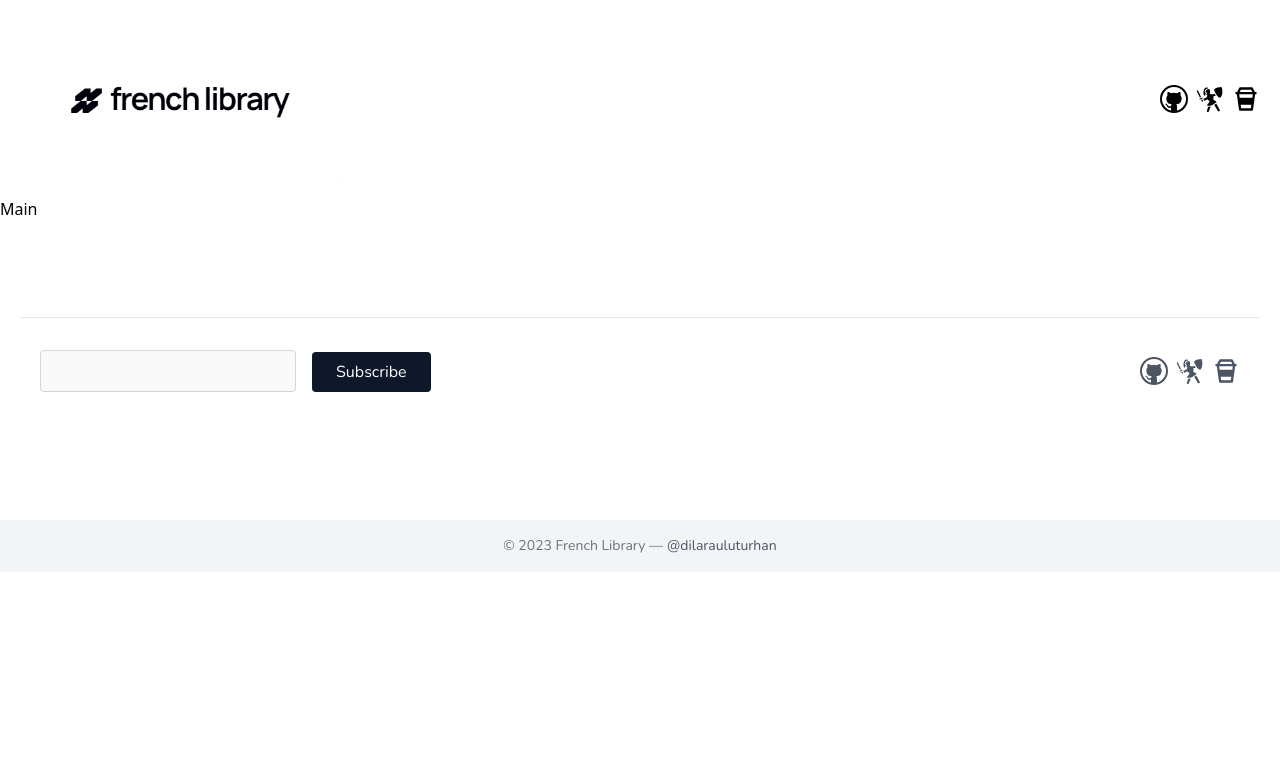
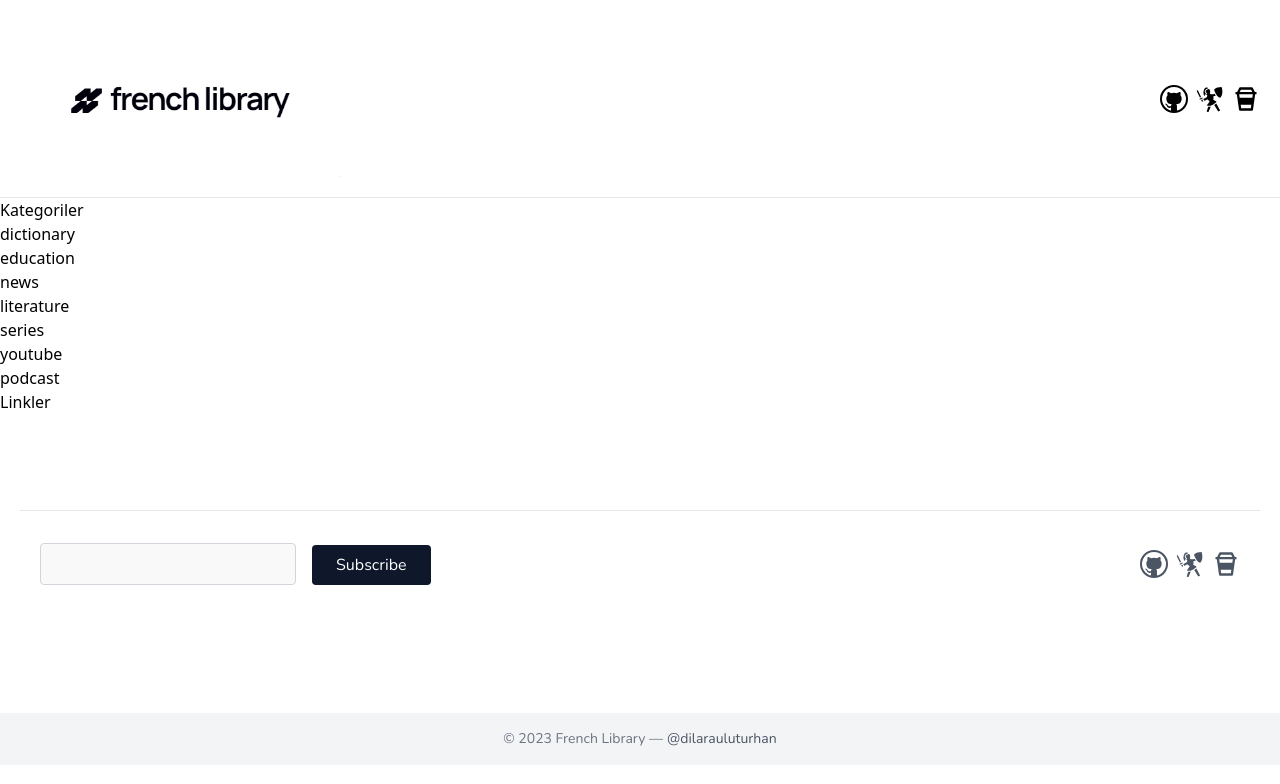
Before and after one commit to dilarauluturhan/french-library, a React (Create React App) app: page / in a window 1280 px wide. Shown: the top 784 px of the page. Built offline with nearby package versions, Linux system fonts and the light colour scheme.

Commit message:
feat: complete main

```diff
--- a/src/components/Header.js
+++ b/src/components/Header.js
@@ -7,11 +7,11 @@ import { BiCoffeeTogo } from 'react-icons/bi';
 const Header = () => {
   return (
     <header>
-      <div className='container mx-auto flex flex-wrap p-5 flex-col md:flex-row items-center justify-between'>
+      <div className='container mx-auto flex flex-wrap p-5 flex-col md:flex-row items-center justify-between border-b border-gray-200'>
         <a href='#\' className='w-80'>
           <img src={logo} alt='logo' />
         </a>
-        <div className='flex items-center justify-between'>
+        <div className='flex items-center'>
           <a href='https://github.com/dilarauluturhan/french-library' target='blank'>
             <VscGithub className='text-black w-7 h-7' />
           </a>
--- a/src/components/Main.js
+++ b/src/components/Main.js
@@ -1,8 +1,51 @@
-import React from 'react'
+import React, { useState } from 'react';
+import DATA from '../data/data.json';
 
 const Main = () => {
+
+  // kategorileri bir diziye al
+  const categories = Array.from(new Set(DATA.map(item => item.category)));
+
+  // Aktif kategoriye ait verileri saklamak için bir state kullan
+  const [activeCategory, setActiveCategory] = useState('');
+
+  // kategoriye tıklandığında aktif kategoriyi günceller
+  const handleCategoryClick = (category) => {
+    setActiveCategory(category)
+  };
+
   return (
-    <div>Main</div>
+    <main>
+      <div>
+        <div>
+          <h2>Kategoriler</h2>
+          <ul>
+            {categories.map((category, index) => (
+              <li key={index} onClick={() => handleCategoryClick(category)}>
+                <button>
+                  {category}
+                </button>
+              </li>
+            ))}
+          </ul>
+        </div>
+        <div>
+          <h2>Linkler</h2>
+          <ul>
+            {DATA
+              .filter((item) => item.category === activeCategory)
+              .map((item) => (
+                <li key={item.id}>
+                  <a href={item.link} target='blank' rel="noopener noreferrer">
+                    {item.name}
+                  </a>
+                </li>
+              ))
+            }
+          </ul>
+        </div>
+      </div>
+    </main>
   )
 }
 
```
